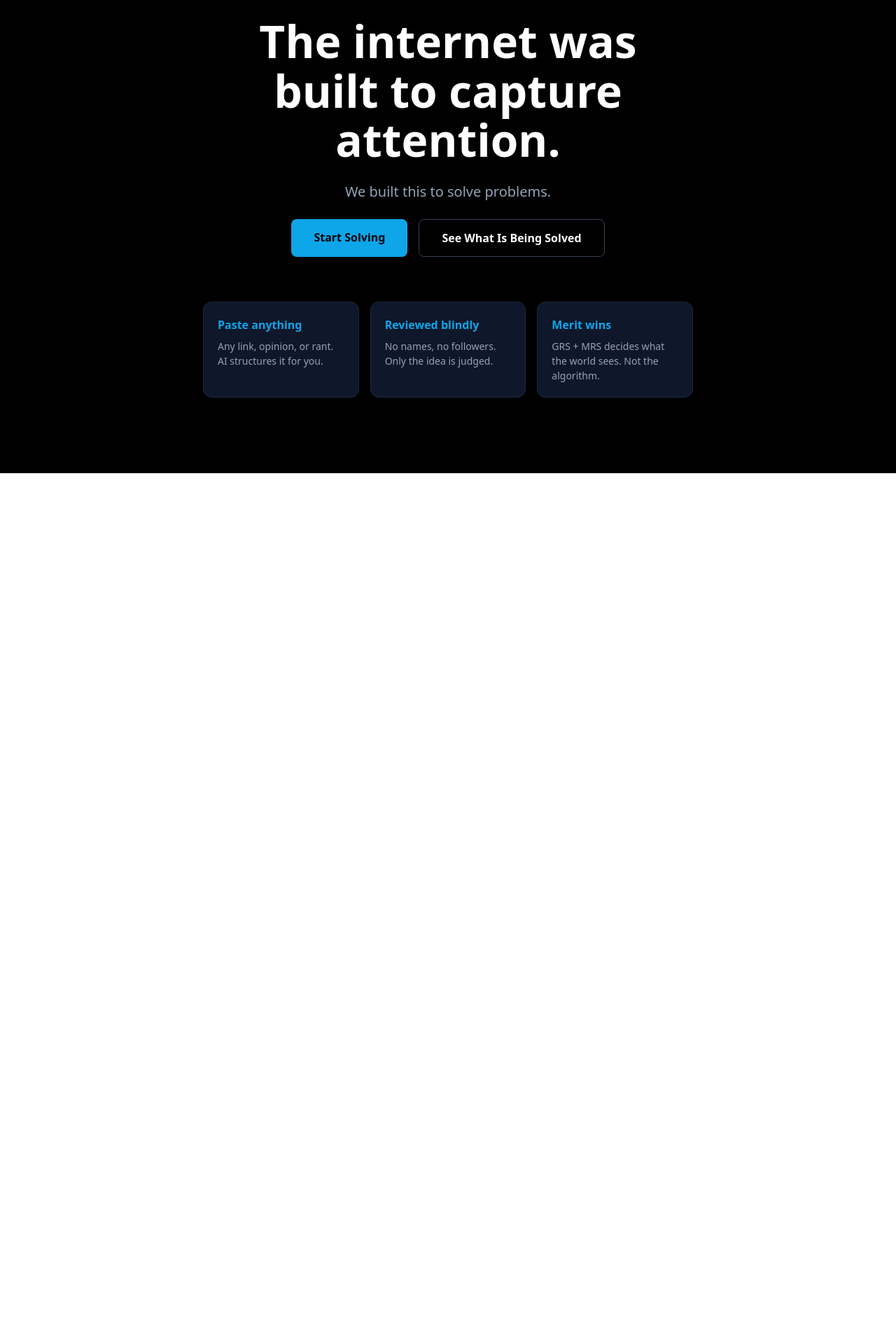
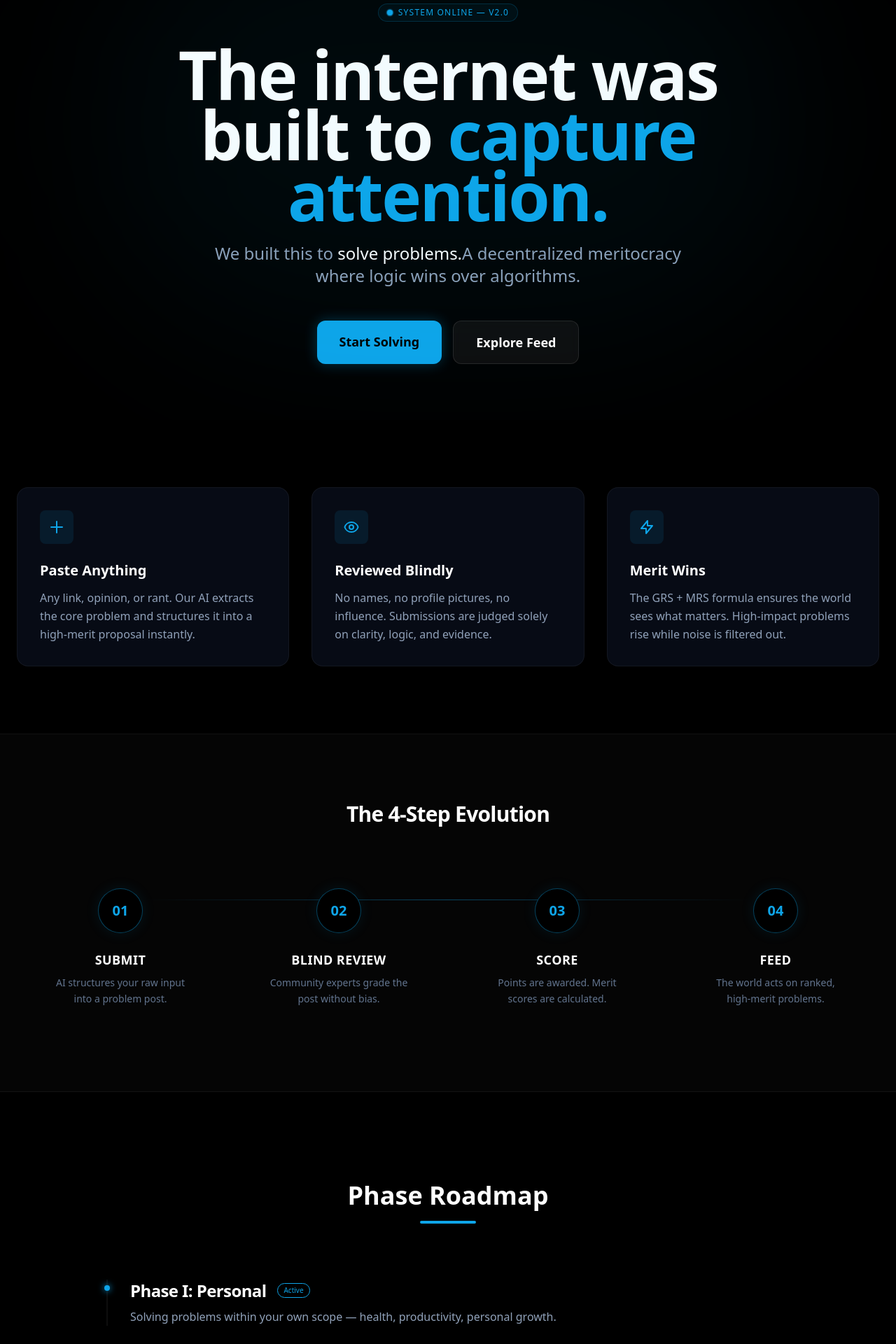
Before and after one commit to harshkr658-design/psn-platform, a Next.js app: page / in a window 1280 px wide. Shown: the part 180-2100 px from the top of the page at 70% size. Before the commit the page ends 856 px from the top, so only its background shows below. Built offline with nearby package versions, Linux system fonts and the light colour scheme.

Commit message:
feat: phase 2 - hi-fi cinematic landing page

```diff
--- a/app/page.tsx
+++ b/app/page.tsx
@@ -1,29 +1,139 @@
 export default function Home() {
   return (
-    <main style={{minHeight:'100vh',background:'#000',color:'#fff',display:'flex',flexDirection:'column',alignItems:'center',justifyContent:'center',gap:'24px',padding:'40px',textAlign:'center'}}>
-      <div style={{fontSize:'11px',letterSpacing:'0.3em',color:'#0ea5e9',textTransform:'uppercase'}}>PSN — Public Beta</div>
-      <h1 style={{fontSize:'clamp(32px,6vw,64px)',fontWeight:'700',maxWidth:'700px',lineHeight:'1.1',margin:'0'}}>
-        The internet was built to capture attention.
+    <main className="min-h-screen bg-[#000] text-white selection:bg-[#0ea5e9]/30">
+      {/* Hero Section */}
+      <section className="relative pt-32 pb-20 px-6 flex flex-col items-center text-center overflow-hidden">
+        <div className="absolute top-0 left-1/2 -translate-x-1/2 w-[1000px] h-[600px] bg-[#0ea5e9]/5 blur-[120px] rounded-full pointer-events-none" />
+
+        <div className="animate-fade-in-up">
+          <div className="inline-flex items-center gap-2 px-3 py-1 rounded-full border border-[#0ea5e9]/20 bg-[#0ea5e9]/5 text-[#0ea5e9] text-xs font-medium tracking-widest uppercase mb-8">
+            <span className="relative flex h-2 w-2">
+              <span className="animate-ping absolute inline-flex h-full w-full rounded-full bg-[#0ea5e9] opacity-75"></span>
+              <span className="relative inline-flex rounded-full h-2 w-2 bg-[#0ea5e9]"></span>
+            </span>
+            System Online — V2.0
+          </div>
+
+          <h1 className="text-5xl md:text-7xl lg:text-8xl font-bold tracking-tight mb-6 max-w-4xl leading-[0.9]">
+            The internet was built to <span className="text-[#0ea5e9]">capture attention.</span>
           </h1>
-      <p style={{fontSize:'20px',color:'#94a3b8',maxWidth:'500px',margin:'0'}}>
-        We built this to solve problems.
+
+          <p className="text-xl md:text-2xl text-slate-400 max-w-2xl mx-auto mb-12 font-light">
+            We built this to <span className="text-white font-medium">solve problems.</span>
+            A decentralized meritocracy where logic wins over algorithms.
           </p>
-      <div style={{display:'flex',gap:'16px',flexWrap:'wrap',justifyContent:'center'}}>
-        <a href="/submit" style={{background:'#0ea5e9',color:'#000',padding:'14px 32px',borderRadius:'8px',fontWeight:'600',textDecoration:'none',fontSize:'16px'}}>Start Solving</a>
-        <a href="/feed" style={{border:'1px solid #334155',color:'#fff',padding:'14px 32px',borderRadius:'8px',fontWeight:'600',textDecoration:'none',fontSize:'16px'}}>See What Is Being Solved</a>
+
+          <div className="flex flex-col sm:flex-row gap-4 justify-center">
+            <a href="/submit" className="bg-[#0ea5e9] hover:bg-[#0ea5e9]/90 text-black px-8 py-4 rounded-xl font-bold text-lg transition-all transform hover:scale-105 shadow-[0_0_20px_rgba(14,165,233,0.3)]">
+              Start Solving
+            </a>
+            <a href="/feed" className="bg-white/5 hover:bg-white/10 border border-white/10 px-8 py-4 rounded-xl font-bold text-lg transition-all backdrop-blur-sm">
+              Explore Feed
+            </a>
           </div>
-      <div style={{display:'grid',gridTemplateColumns:'repeat(auto-fit,minmax(200px,1fr))',gap:'16px',maxWidth:'700px',marginTop:'40px'}}>
+        </div>
+      </section>
+
+      {/* Feature Section */}
+      <section className="py-24 px-6 max-w-7xl mx-auto">
+        <div className="grid grid-cols-1 md:grid-cols-3 gap-8">
           {[
-          {title:'Paste anything',desc:'Any link, opinion, or rant. AI structures it for you.'},
-          {title:'Reviewed blindly',desc:'No names, no followers. Only the idea is judged.'},
-          {title:'Merit wins',desc:'GRS + MRS decides what the world sees. Not the algorithm.'},
-        ].map(c => (
-          <div key={c.title} style={{background:'#0f172a',border:'1px solid #1e293b',borderRadius:'12px',padding:'20px',textAlign:'left'}}>
-            <div style={{fontWeight:'600',marginBottom:'8px',color:'#0ea5e9'}}>{c.title}</div>
-            <div style={{fontSize:'14px',color:'#94a3b8',lineHeight:'1.5'}}>{c.desc}</div>
+            {
+              title: "Paste Anything",
+              desc: "Any link, opinion, or rant. Our AI extracts the core problem and structures it into a high-merit proposal instantly.",
+              icon: "M12 4v16m8-8H4"
+            },
+            {
+              title: "Reviewed Blindly",
+              desc: "No names, no profile pictures, no influence. Submissions are judged solely on clarity, logic, and evidence.",
+              icon: "M15 12a3 3 0 11-6 0 3 3 0 016 0z M2.458 12C3.732 7.943 7.523 5 12 5c4.478 0 8.268 2.943 9.542 7-1.274 4.057-5.064 7-9.542 7-4.477 0-8.268-2.943-9.542-7z"
+            },
+            {
+              title: "Merit Wins",
+              desc: "The GRS + MRS formula ensures the world sees what matters. High-impact problems rise while noise is filtered out.",
+              icon: "M13 10V3L4 14h7v7l9-11h-7z"
+            }
+          ].map((item, i) => (
+            <div key={i} className="group p-8 rounded-2xl bg-[#0f172a]/50 border border-white/5 hover:border-[#0ea5e9]/30 transition-all hover:bg-[#0f172a] transform hover:-translate-y-1">
+              <div className="w-12 h-12 rounded-lg bg-[#0ea5e9]/10 flex items-center justify-center mb-6 text-[#0ea5e9]">
+                <svg className="w-6 h-6" fill="none" stroke="currentColor" viewBox="0 0 24 24"><path strokeLinecap="round" strokeLinejoin="round" strokeWidth="2" d={item.icon} /></svg>
+              </div>
+              <h3 className="text-xl font-bold mb-3">{item.title}</h3>
+              <p className="text-slate-400 leading-relaxed">{item.desc}</p>
             </div>
           ))}
         </div>
+      </section>
+
+      {/* Flow Diagram Section */}
+      <section className="py-24 px-6 bg-[#050505] border-y border-white/5">
+        <div className="max-w-7xl mx-auto">
+          <h2 className="text-3xl font-bold text-center mb-16 tracking-tight">The 4-Step Evolution</h2>
+          <div className="grid grid-cols-1 sm:grid-cols-2 lg:grid-cols-4 gap-4 relative">
+            <div className="hidden lg:block absolute top-[2.5rem] left-[15%] right-[15%] h-[1px] bg-gradient-to-r from-[#0ea5e9]/0 via-[#0ea5e9]/40 to-[#0ea5e9]/0" />
+
+            {[
+              { step: "01", name: "Submit", desc: "AI structures your raw input into a problem post." },
+              { step: "02", name: "Blind Review", desc: "Community experts grade the post without bias." },
+              { step: "03", name: "Score", desc: "Points are awarded. Merit scores are calculated." },
+              { step: "04", name: "Feed", desc: "The world acts on ranked, high-merit problems." }
+            ].map((step, i) => (
+              <div key={i} className="relative p-6 text-center z-10">
+                <div className="w-16 h-16 rounded-full bg-[#000] border border-[#0ea5e9]/40 flex items-center justify-center mx-auto mb-6 text-[#0ea5e9] font-mono font-bold text-xl shadow-[0_0_20px_rgba(14,165,233,0.1)]">
+                  {step.step}
+                </div>
+                <h4 className="text-lg font-bold mb-2 uppercase tracking-wide">{step.name}</h4>
+                <p className="text-sm text-slate-500 leading-relaxed max-w-[200px] mx-auto">{step.desc}</p>
+              </div>
+            ))}
+          </div>
+        </div>
+      </section>
+
+      {/* Roadmap Section */}
+      <section className="py-32 px-6 max-w-5xl mx-auto">
+        <div className="text-center mb-20">
+          <h2 className="text-4xl font-bold mb-4">Phase Roadmap</h2>
+          <div className="h-1 w-20 bg-[#0ea5e9] mx-auto rounded-full" />
+        </div>
+
+        <div className="space-y-12">
+          {[
+            { phase: "Phase I: Personal", status: "Active", desc: "Solving problems within your own scope — health, productivity, personal growth." },
+            { phase: "Phase II: City", status: "Next", desc: "Addressing local infrastructure, school systems, and community bottlenecks." },
+            { phase: "Phase III: Global", status: "Planned", desc: "Leveraging the network to coordinate global-scale climate and social actions." }
+          ].map((item, i) => (
+            <div key={i} className="flex gap-8 items-start border-l-2 border-white/5 pl-8 relative">
+              <div className={`absolute -left-[5px] top-2 w-[8px] h-[8px] rounded-full ${item.status === 'Active' ? 'bg-[#0ea5e9] shadow-[0_0_10px_#0ea5e9]' : 'bg-slate-700'}`} />
+              <div className="flex-1">
+                <div className="flex items-center gap-4 mb-2">
+                  <h3 className="text-2xl font-bold tracking-tight">{item.phase}</h3>
+                  <span className={`text-[10px] px-2 py-0.5 rounded-full border ${item.status === 'Active' ? 'border-[#0ea5e9] text-[#0ea5e9]' : 'border-slate-700 text-slate-500'}`}>
+                    {item.status}
+                  </span>
+                </div>
+                <p className="text-slate-400 font-light leading-relaxed">{item.desc}</p>
+              </div>
+            </div>
+          ))}
+        </div>
+      </section>
+
+      {/* Footer CTA */}
+      <section className="py-32 px-6 text-center bg-gradient-to-t from-[#0ea5e9]/5 to-transparent border-t border-white/5">
+        <h2 className="text-4xl md:text-5xl font-bold mb-10 tracking-tight">Ready to build the future?</h2>
+        <div className="flex flex-col sm:flex-row gap-4 justify-center">
+          <a href="/submit" className="bg-[#0ea5e9] text-black px-10 py-4 rounded-xl font-bold transition-transform hover:scale-105">
+            Submit Your First Problem
+          </a>
+          <a href="/feed" className="bg-white/5 border border-white/20 px-10 py-4 rounded-xl font-bold hover:bg-white/10 transition-colors">
+            View Mission Board
+          </a>
+        </div>
+        <p className="mt-12 text-slate-600 font-mono text-xs uppercase tracking-[0.4em]">
+          Problem Solving Network // 2026
+        </p>
+      </section>
     </main>
   )
 }
```
Lines whose indentation alone changed are shown as unchanged.
